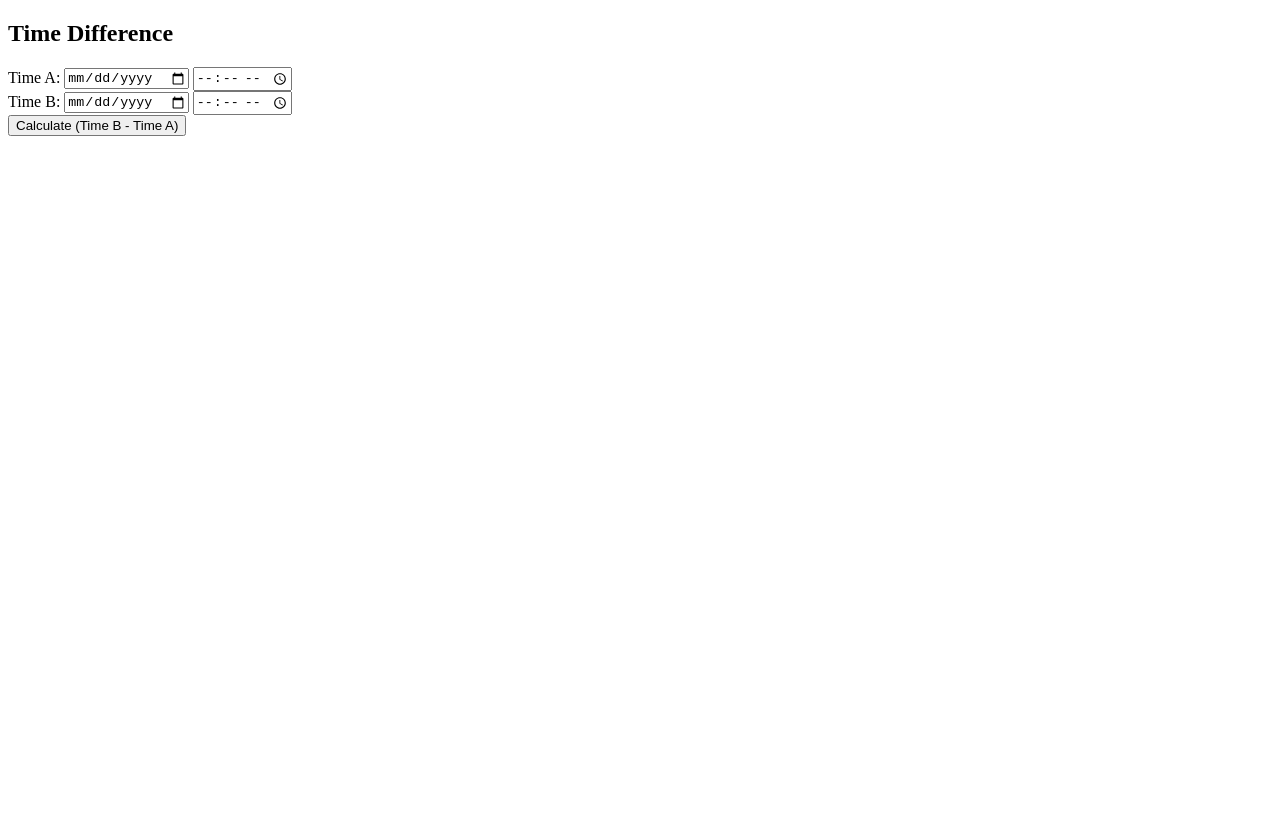
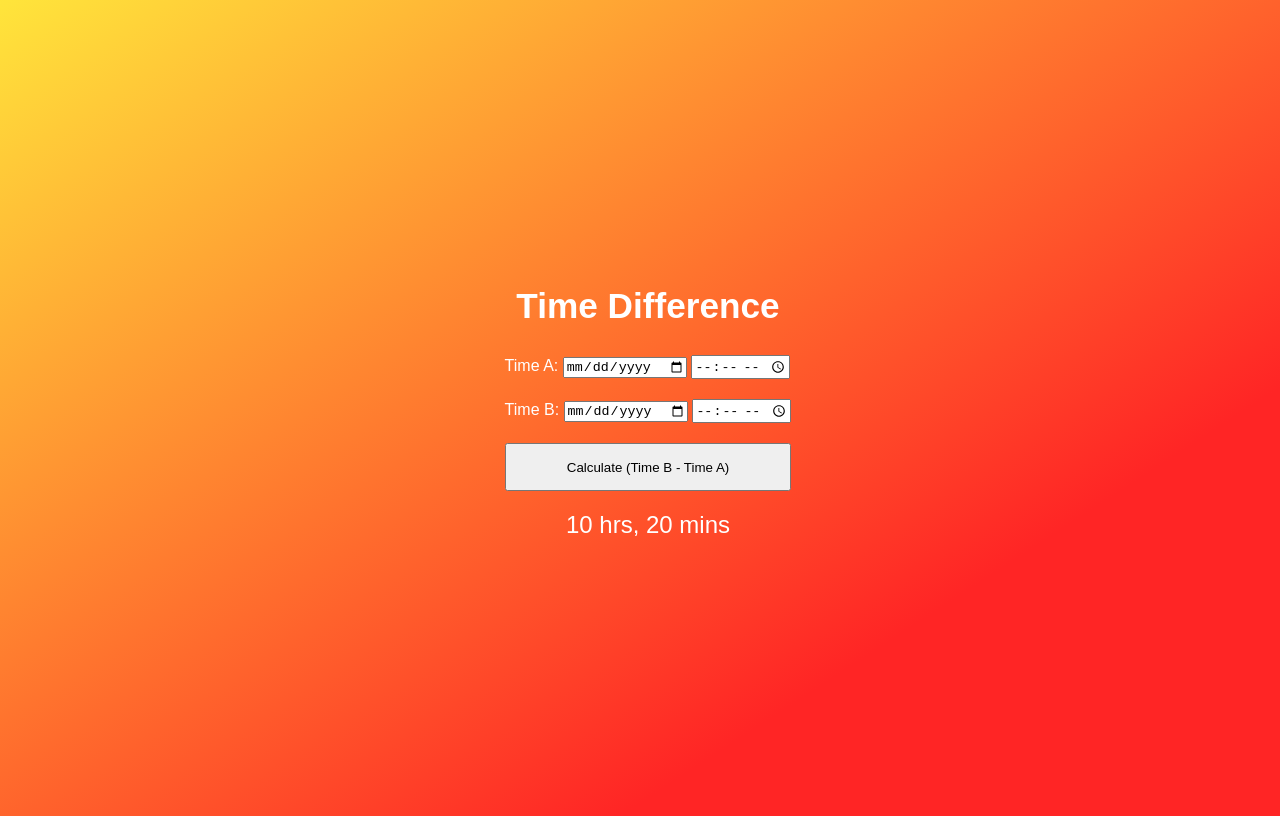
Before and after one commit to nomi589/time_difference_calc, a plain HTML site: page index.html in a window 1280 px wide. Drawn offline with Linux system fonts and the light colour scheme.

Commit message:
Add some styling

```diff
--- a/index.html
+++ b/index.html
@@ -31,7 +31,7 @@
           />
         </div>
       </form>
-      <div id="result"></div>
+      <div id="result">10 hrs, 20 mins</div>
     </section>
 
     <script src="./script.js"></script>
--- a/styles.css
+++ b/styles.css
@@ -0,0 +1,30 @@
+body {
+  width: 100vw;
+  height: 100vh;
+  display: flex;
+  justify-content: center;
+  align-items: center;
+  background-color: #ffe53b;
+  background-image: linear-gradient(147deg, #ffe53b 0%, #ff2525 74%);
+  font-family: sans-serif;
+  color: white;
+}
+
+h1 {
+  text-align: center;
+  font-size: 2.2rem;
+}
+
+.calculator div {
+  margin-bottom: 20px;
+}
+
+#submit {
+  width: 100%;
+  height: 3rem;
+}
+
+#result {
+  text-align: center;
+  font-size: 1.5rem;
+}
```
